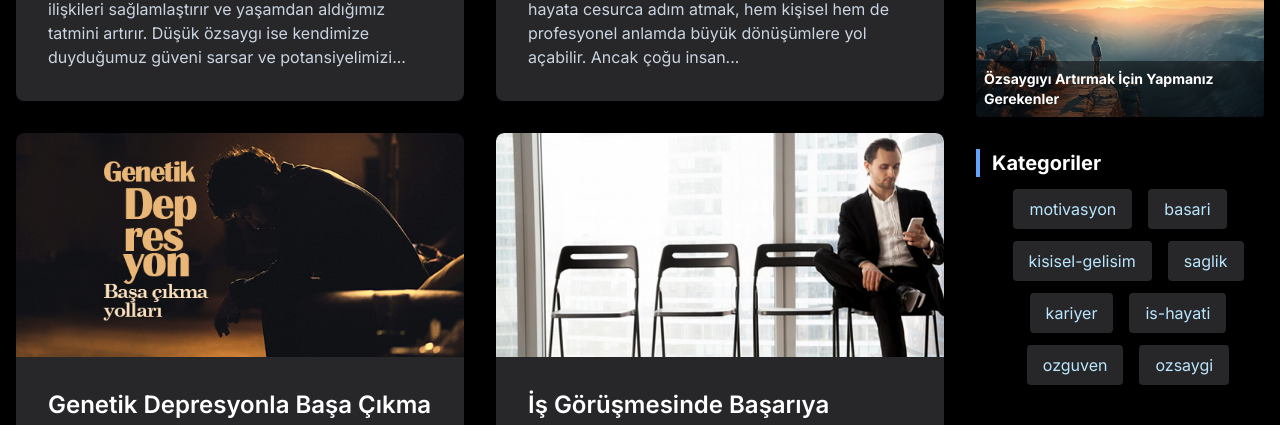
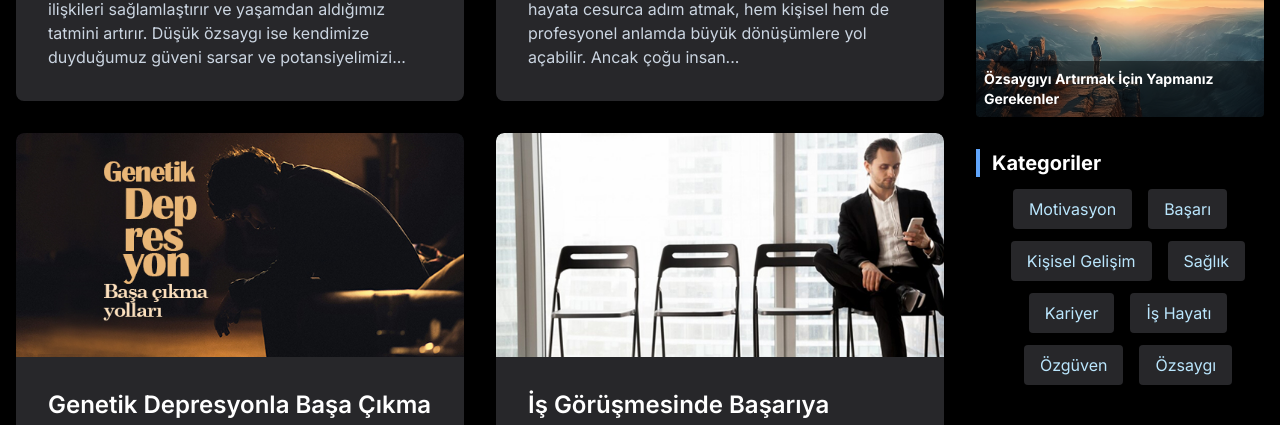
Before and after one commit to onurtaskirancom/usongboy, a Next.js app: page / in a window 1280 px wide. Shown: the part 1643-2068 px from the top of the page. Built offline with nearby package versions, Linux system fonts and the light colour scheme; no server answers.

Commit message:
Categories were translated into Turkish characters

```diff
--- a/app/api/categories/route.js
+++ b/app/api/categories/route.js
@@ -8,20 +8,28 @@ export async function GET() {
     const postsDirectory = path.join(process.cwd(), 'app', 'posts');
     const filenames = fs.readdirSync(postsDirectory);
 
-    const categories = new Set();
+    const categories = new Map();
     filenames.forEach((filename) => {
       const filePath = path.join(postsDirectory, filename);
       const fileContents = fs.readFileSync(filePath, 'utf-8');
       const { data } = matter(fileContents);
       if (data.categories) {
         data.categories.forEach((category) => {
-          categories.add(replaceTurkishChars(category));
+          const slug = replaceTurkishChars(category).replace(/\s+/g, '-');
+          categories.set(category, slug);
         });
       }
     });
 
     return new Response(
-      JSON.stringify({ categories: Array.from(categories) }),
+      JSON.stringify({
+        categories: Array.from(categories.entries()).map(
+          ([original, slug]) => ({
+            original,
+            slug,
+          })
+        ),
+      }),
       {
         headers: {
           'Content-Type': 'application/json',
--- a/app/components/CategoryList.js
+++ b/app/components/CategoryList.js
@@ -1,41 +1,18 @@
 'use client';
 
 import Link from 'next/link';
-
-const replaceTurkishCharacters = (str) => {
-  const turkishMap = {
-    ş: 's',
-    Ş: 'S',
-    ı: 'i',
-    İ: 'I',
-    ç: 'c',
-    Ç: 'C',
-    ü: 'u',
-    Ü: 'U',
-    ö: 'o',
-    Ö: 'O',
-    ğ: 'g',
-    Ğ: 'G',
-  };
-  return str
-    .split('')
-    .map((char) => turkishMap[char] || char)
-    .join('')
-    .toLowerCase()
-    .replace(/\s+/g, '-');
-};
 
 const CategoryList = ({ categories }) => {
   return (
     <div className=" mb-4 flex flex-wrap justify-center space-x-4">
       {categories.length > 0 ? (
-        categories.map((category, index) => (
+        categories.map(({ original, slug }, index) => (
           <Link
             key={index}
-            href={`/kategori/${replaceTurkishCharacters(category)}`}
+            href={`/kategori/${slug}`}
             className="mt-3 block text-center text-gray-800 dark:text-sky-200 hover:bg-gradient-to-r hover:from-gray-300 hover:to-gray-500 dark:hover:from-gray-700 dark:hover:to-zinc-900 hover:scale-105 transition-all duration-300 py-2 px-4 rounded bg-gray-200 dark:bg-zinc-800 "
           >
-            {category}
+            {original}
           </Link>
         ))
       ) : (
--- a/app/components/Sidebar.js
+++ b/app/components/Sidebar.js
@@ -32,7 +32,7 @@ const replaceTurkishCharacters = (str) => {
 
 const Sidebar = ({ categories = [], popularPosts, recentPosts }) => {
   const [imageErrors, setImageErrors] = useState({});
-  const defaultImage = '/images/default.jpg'; // Varsayılan resim yolu
+  const defaultImage = '/images/default.jpg';
 
   const handleImageError = (slug) => {
     setImageErrors((prev) => ({ ...prev, [slug]: true }));
--- a/app/kategori/[category]/CategoryPageClient.js
+++ b/app/kategori/[category]/CategoryPageClient.js
@@ -59,8 +59,8 @@ export default function CategoryPageClient({ category }) {
                 onClick={() => paginate(index + 1)}
                 className={`px-4 py-2 mx-1 rounded ${
                   currentPage === index + 1
-                    ? 'bg-gray-900 text-white'
-                    : 'bg-gray-300 text-black'
+                    ? 'bg-blue-400 text-slate-900'
+                    : 'bg-zinc-800 text-slate-300'
                 }`}
               >
                 {index + 1}
--- a/app/search/SearchResultsClient.js
+++ b/app/search/SearchResultsClient.js
@@ -59,8 +59,8 @@ export default function SearchResultsClient({ searchParams }) {
                   onClick={() => paginate(index + 1)}
                   className={`px-4 py-2 mx-1 rounded ${
                     currentPage === index + 1
-                      ? 'bg-gray-900 text-white'
-                      : 'bg-gray-300 text-black'
+                      ? 'bg-blue-400 text-slate-900'
+                      : 'bg-zinc-800 text-slate-300'
                   }`}
                 >
                   {index + 1}
```
